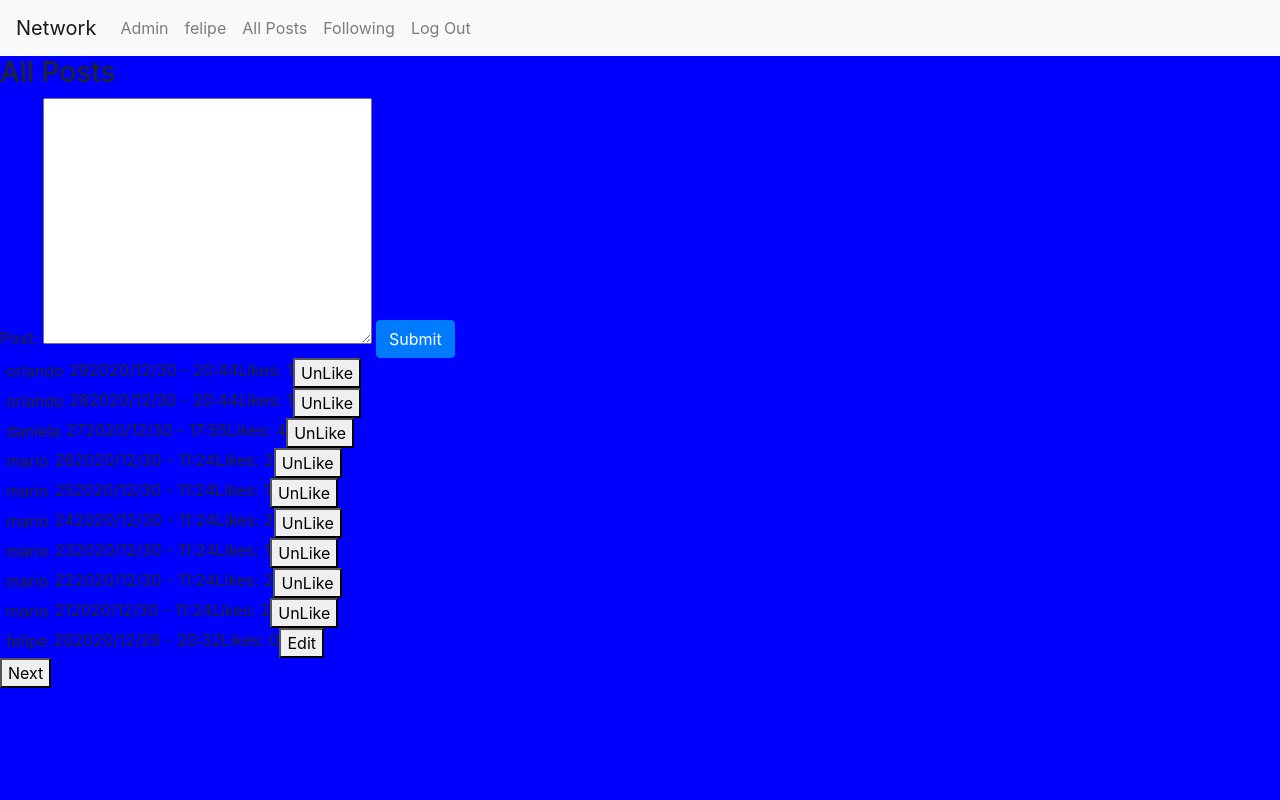
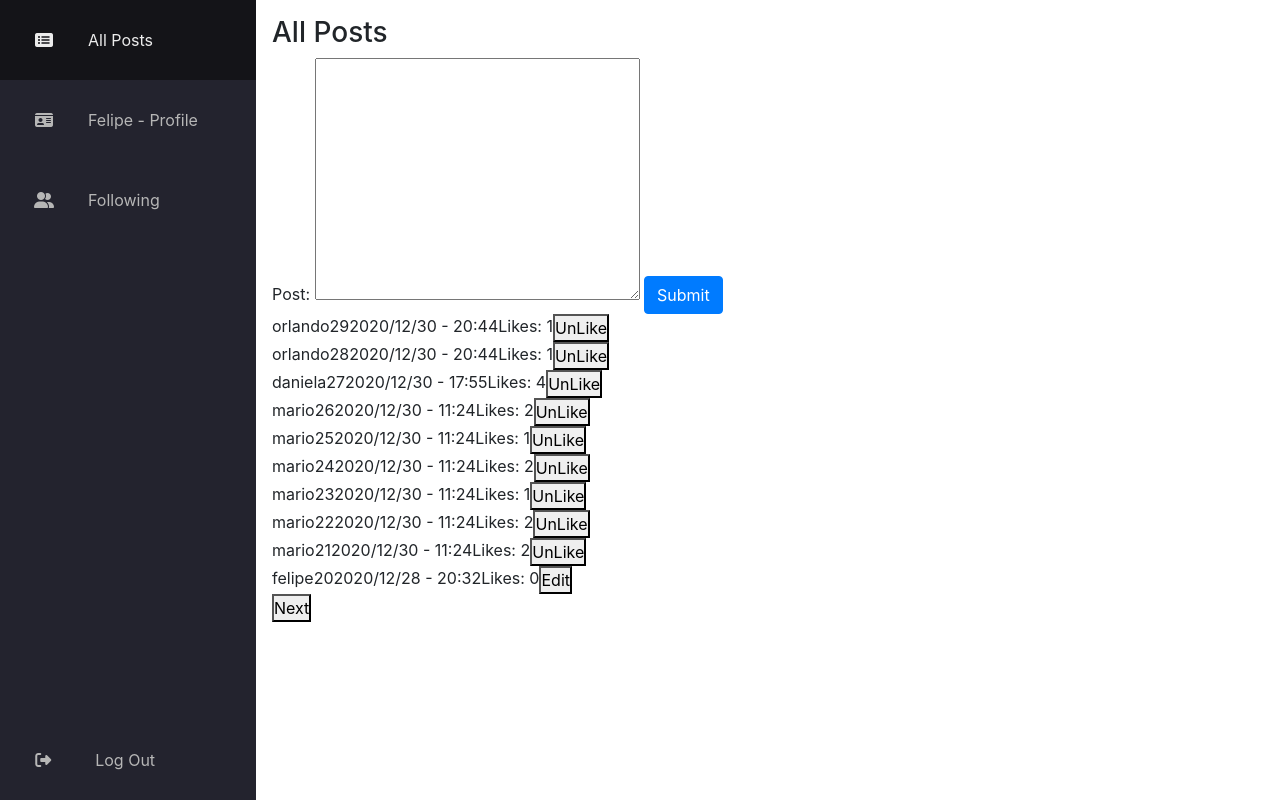
Before and after one commit to FelipeIshara/Network, a Django app: page / in a window 1280 px wide. Run offline with Django 3.2, Linux system fonts and the light colour scheme; a user stored in the database is signed in; data comes from the database, SQL or seed files in the repository; style sheets or scripts are compiled from the project's sources; some libraries are stand-ins or nearby versions.

Commit message:
finish navbar

```diff
--- a/project4/network/static/network/_navbar.scss
+++ b/project4/network/static/network/_navbar.scss
@@ -1,3 +1,63 @@
-body{
-    background-color: blue;
+
+#nav-bar{
+    width: 5rem;
+    height: 100vh;
+    position: fixed;
+    background-color: $bg-primary;
+    transition: width 200ms ease;
+
+
+    ul {
+        height: 100vh;
+        list-style: none;
+        display: flex;
+        flex-direction: column;
+        align-items: center;
+        height: 100%;
+
+        .nav-item{
+            width: 100%;
+            a, button{
+                display:flex;
+                align-items: center;
+                height: 5rem;
+                text-decoration: none;
+                color: $text-primary;
+                transition: 1000ms;
+                width: 100%;
+
+                i{
+                    width: 2rem;
+                    min-width: 1.5rem;
+                    margin: 0 1.75rem;
+                }
+
+
+            }
+            a:hover, button:hover{
+                filter: grayscale(0%) opacity(1);
+                background: $bg-secondary;
+                color: $text-secondary;
+            }
+        }
+        .nav-item:last-child{
+            margin-top: auto;
+            a{
+                i{
+                    margin: 0 1.75rem 0 2.2rem;
+                }
+            }
+        }
+
+    }
 }
+
+span.link-text{
+    display: none;
+}
+#nav-bar:hover {
+    width: 16rem;
+    .link-text{
+        display: inline;
+    }
+}
--- /dev/null
+++ b/project4/network/static/network/_resets.scss
@@ -0,0 +1,25 @@
+*{
+	padding: 0;
+	margin: 0;
+}
+
+//Clear defalt Btns Style
+.unstyle-btn{
+    background: none;
+    color: inherit;
+    border: none;
+    font: inherit;
+    cursor: pointer;
+    outline: inherit;
+}
+
+$text-primary: #b6b6b6;
+$text-secondary: #ececec;
+$bg-primary: #23232e;
+$bg-secondary: #141418;
+$transition-speed: 600ms;
+
+:root {
+	font-size: 16px;
+
+  }
--- a/project4/network/static/network/index.js
+++ b/project4/network/static/network/index.js
@@ -20,8 +20,6 @@
 
 // load content
 function loadPageContent(page, profileUsername=null){
-    console.log(page)
-
     if (page === "all"){
         document.querySelector('#following-page').style.display = "none"
         document.querySelector('#profile-page').style.display = "none"
@@ -91,7 +89,6 @@
 }
 
 function grabPageOfPosts(pageType, pageNumber, profileUsername=null){
-    console.log(`grabbing ${pageType} posts, page:${pageNumber}`)
     //clear all posts
     const PostsDiv = document.querySelector(`#${pageType}-posts-div`)
     PostsDiv.innerHTML = ""
@@ -174,7 +171,6 @@
             } else {
                 likeBtn.innerHTML = "Like"
             }
-            console.log(pageType)
             likeBtn.onclick = () => likePost(post.id, pageType, profileUsername)
             postDiv.append(usernameDiv, contentDiv, dateDiv, likesDiv, likeBtn)
         }
--- a/project4/network/static/network/styles.scss
+++ b/project4/network/static/network/styles.scss
@@ -1,10 +1,14 @@
+@import './resets';
 @import './navbar';
 
-.unstyle-btn{
-	background: none;
-	color: inherit;
-	border: none;
-	font: inherit;
-	cursor: pointer;
-	outline: inherit;
+
+
+main{
+	margin-left: 5rem;
+	padding: 1rem;
+	transition: margin-left 200ms ease;
 }
+
+#nav-bar:hover + main{
+	margin-left: 16rem;
+}
--- a/project4/network/templates/network/layout.html
+++ b/project4/network/templates/network/layout.html
@@ -9,48 +9,56 @@
         {% block script %}
         {% endblock %}
         <link href="{% sass_src 'network/styles.scss' %}" rel="stylesheet" type="text/css" />
+        <script src="https://kit.fontawesome.com/89c4ef0c32.js" crossorigin="anonymous"></script>
     </head>
     <body>
-        <nav id="main-navbar" class="navbar navbar-expand-lg navbar-light bg-light">
-            <a class="navbar-brand" href="#">Network</a>
-
-              <ul class="navbar-nav">
-                {% if request.user.is_superuser %}
+        <nav id="nav-bar">
+            <ul>
+                <!--{% if request.user.is_superuser %}
                 <li class="nav-item">
                     <a class="nav-link" href="http://127.0.0.1:8000/admin/">Admin</a>
-                </li>
+                </li>-->
                 {% endif %}
                 {% if user.is_authenticated %}
                 <li class="nav-item">
-                    <button id="user" class="unstyle-btn nav-link">{{ user.username }}</button>
+                    <button class="unstyle-btn" id="allposts">
+                        <i class="fas fa-list-alt"></i>
+                        <span class="link-text">All Posts</span>
+                    </button>
                 </li>
                 <li class="nav-item">
-                    <button id="allposts" class=" unstyle-btn nav-link" >All Posts</button>
+                    <button class="unstyle-btn" id="user">
+                        <i class="fas fa-id-card"></i>
+                        <span class="link-text">{{ user.username.capitalize }} - Profile</span>
+                    </button></li>
+                <li class="nav-item">
+                    <button class="unstyle-btn" id="following">
+                        <i class="fas fa-user-friends"></i>
+                        <span class="link-text">Following</span>
+                    </button>
+
                 </li>
                 <li class="nav-item">
-                    <button id="following" class="unstyle-btn nav-link" >Following</button>
-                </li>
-                <li class="nav-item">
-                    <a class="nav-link" href="{% url 'logout' %}">Log Out</a>
+                    <a class="unstyle-btn" href="{% url 'logout' %}">
+                        <i class="fas fa-sign-out-alt"></i>
+                        <span class="link-text">Log Out</span>
+                    </a>
+
                 </li>
                 {% else %}
-                    <li class="nav-item">
-                        <a class="nav-link" href="{% url 'index' %}">All Posts</a>
-                    </li>
-                    <li class="nav-item">
-                        <a class="nav-link" href="{% url 'login' %}">Log In</a>
-                    </li>
-                    <li class="nav-item">
-                        <a class="nav-link" href="{% url 'register' %}">Register</a>
-                    </li>
+                <li class="nav-item"><a class="unstyle-btn" href="http://127.0.0.1:8000/admin/"></a>Admin</li>
+                <li class="nav-item"><a class="unstyle-btn" href="{% url 'index' %}"></a>Home</li>
+                <li class="nav-item"><a class="unstyle-btn" href="{% url 'login' %}"></a>Login</li>
+                <li class="nav-item"><a class="unstyle-btn" href="{% url 'register' %}"></a>Register</li>
+
                 {% endif %}
-              </ul>
-
+            </ul>
         </nav>
-
-        <div class="body">
-            {% block body %}
-            {% endblock %}
-        </div>
+        <main>
+            <div class="body">
+                {% block body %}
+                {% endblock %}
+            </div>
+        </main>
     </body>
 </html>
```
Also changed, not shown: project4/network/static/network/styles.css (+58 -2 lines), 1 other file.
